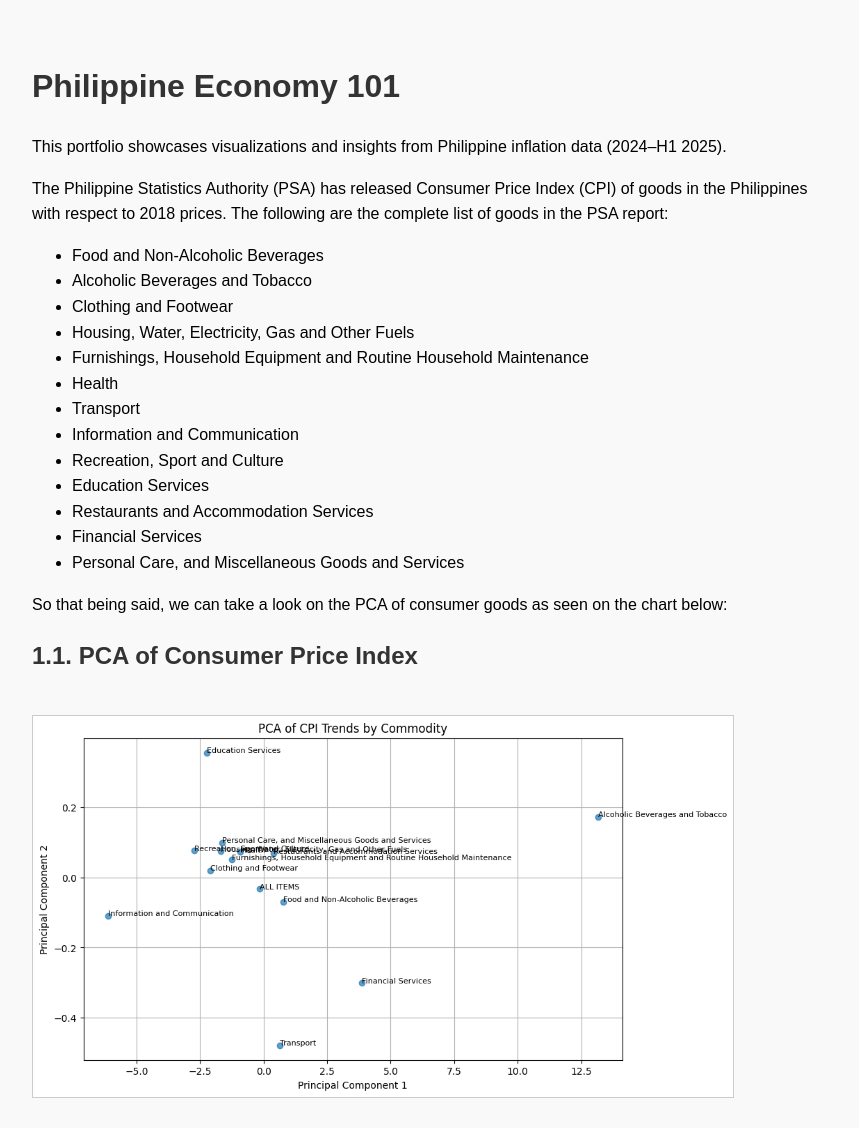
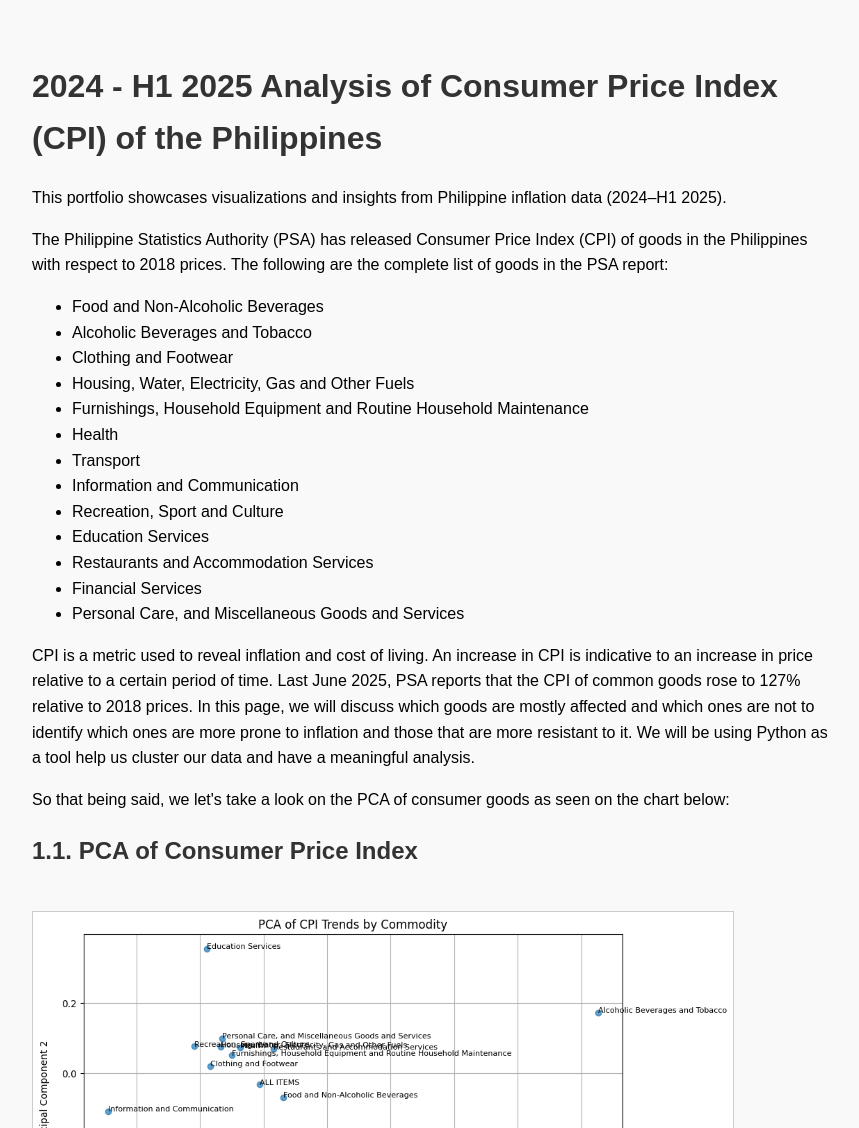
Before and after one commit to mglmaynard/Portfolio, a plain HTML site: page 2024-H1_2025_Consumer_Goods_of_the_Philippines_CPI.html in a window 1280 px wide. Shown: the top 1128 px of the page, without its empty margins (208-1067 px from the left). Drawn offline with Linux system fonts and the light colour scheme.

Commit message:
Update 2024-H1_2025_Consumer_Goods_of_the_Philippines_CPI.html

```diff
--- a/2024-H1_2025_Consumer_Goods_of_the_Philippines_CPI.html
+++ b/2024-H1_2025_Consumer_Goods_of_the_Philippines_CPI.html
@@ -32,7 +32,7 @@
 </head>
 <body>
 
-  <h1>Philippine Economy 101</h1>
+  <h1>2024 - H1 2025 Analysis of Consumer Price Index (CPI) of the Philippines</h1>
   <p>This portfolio showcases visualizations and insights from Philippine inflation data (2024–H1 2025).</p>
 
   <p>
@@ -57,13 +57,21 @@
   </ul>
 
   <p>
-    So that being said, we can take a look on the PCA of consumer goods as seen on the chart below:
+    CPI is a metric used to reveal inflation and cost of living. An increase in CPI is indicative to an increase in price relative to a certain period of time. Last June 2025, PSA reports that the CPI of common goods rose to 127% relative to 2018 prices. In this page, we will discuss which goods are mostly affected and which ones are not to identify which ones are more prone to inflation and those that are more resistant to it. We will be using Python as a tool help us cluster our data and have a meaningful analysis.
+  </p>
+
+  <p>
+    So that being said, we let's take a look on the PCA of consumer goods as seen on the chart below:
   </p>
 
   <div class="chart-section">
     <h2>1.1. PCA of Consumer Price Index</h2>
     <img src="charts/1_PCA_of_CPI_untrimmed.png" alt="PCA Chart - Untrimmed">
   </div>
+
+  <p>
+    Based on the result of the PCA,
+  </p>
 
   <div class="chart-section">
     <h2>1.2. Python Code on Standardization and PCA Generation</h2>
```
